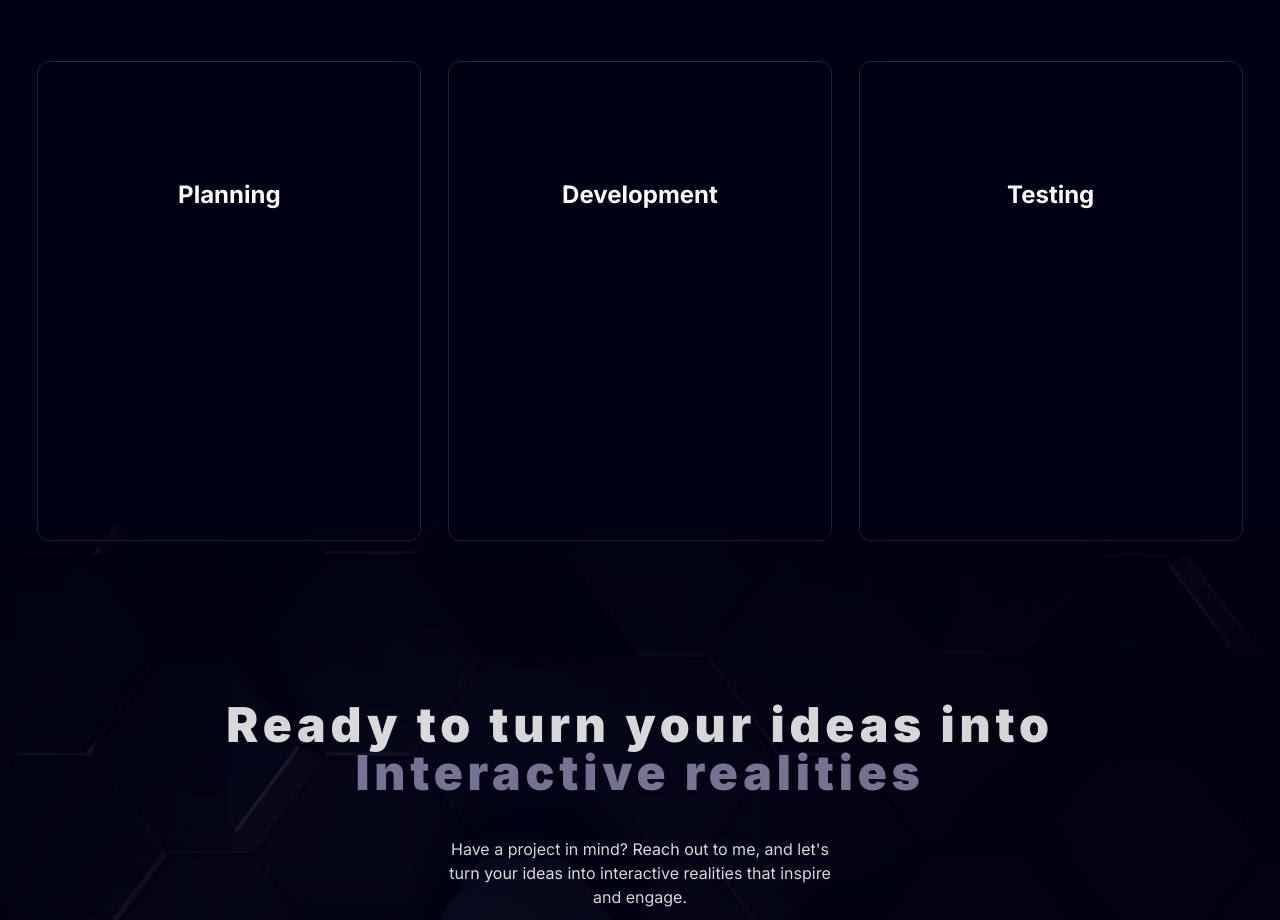
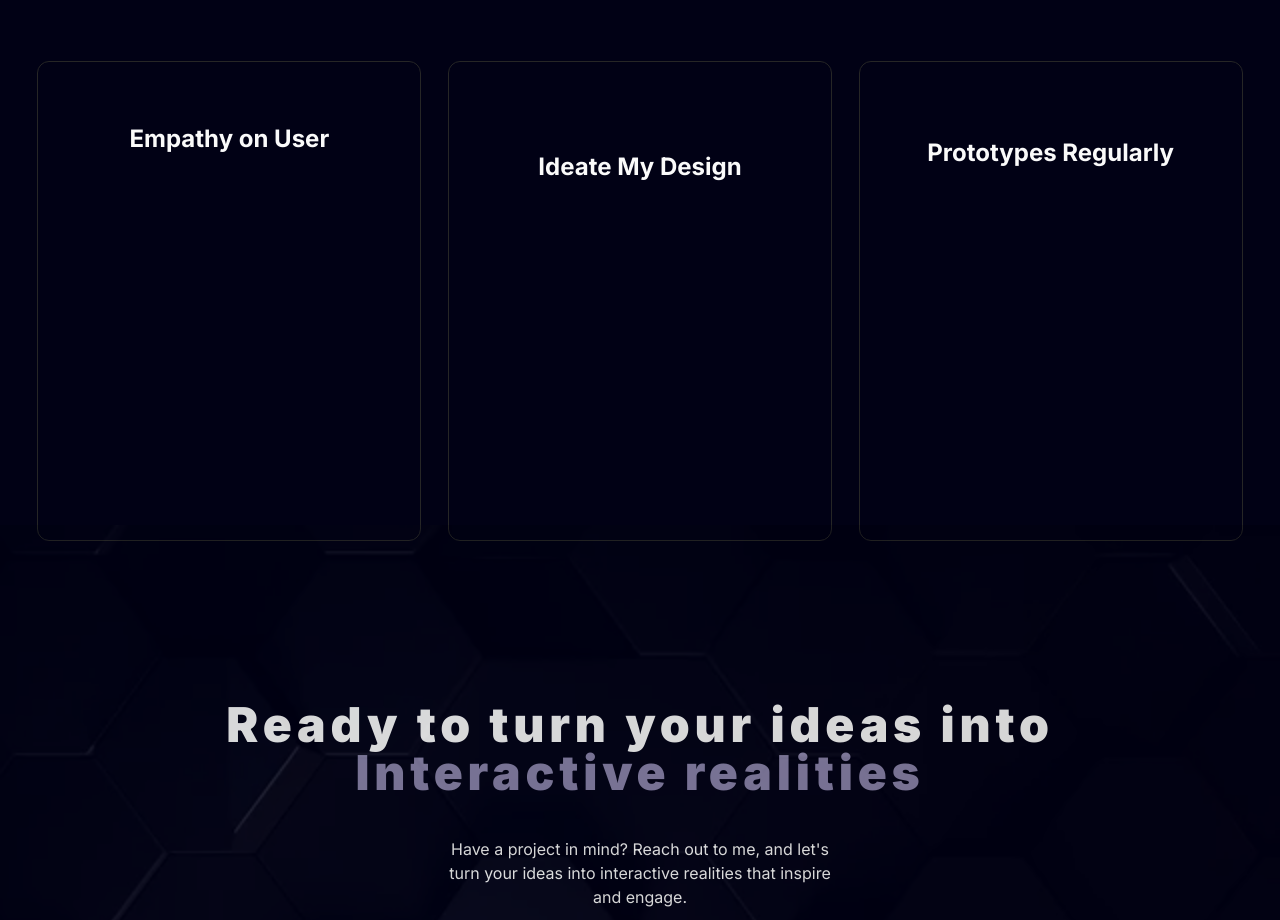
Before and after one commit to kasun-m-rathnayaka/kasun-s-developer-portfolio, a Next.js app: page / in a window 1280 px wide. Shown: the part 6240-7160 px from the top of the page. Built offline with nearby package versions, Linux system fonts and the light colour scheme.

Commit message:
Refactor MyApproach component to update approach titles and descriptions

```diff
--- a/components/MyApproach.tsx
+++ b/components/MyApproach.tsx
@@ -3,7 +3,6 @@ import React from "react";
 import { AnimatePresence, motion } from "framer-motion";
 import { CanvasRevealEffect } from "@/components/ui/canvas-reveal-effect";
 import { approaches } from "@/data";
-import MagicButton from "./ui/MagicButton";
 
 const MyApproach = () => {
   return (
@@ -15,13 +14,13 @@ const MyApproach = () => {
         <p className="max-w-[900px] text-center">My development approach is uniquely focused on blending creativity with precision. I prioritize understanding the core needs of users, designing intuitive interfaces, and building scalable, high-performance solutions. By leveraging modern technologies and agile methodologies, I ensure each project is crafted with attention to detail, adaptability, and future growth in mind. This results in interactive and seamless digital experiences that stand out in both functionality and design.</p>
       </div>
       <div className="py-20 flex flex-col lg:flex-row items-center justify-center bg-white dark:bg-black w-full gap-4 mx-auto px-8">
-        <Card approach="Planning" title={approaches[0]}>
+        <Card approach="Empathy on User" title={approaches[0]}>
           <CanvasRevealEffect
             animationSpeed={5.1}
             containerClassName="bg-emerald-900"
           />
         </Card>
-        <Card approach="Development" title={approaches[1]}>
+        <Card approach="Ideate My Design" title={approaches[1]}>
           <CanvasRevealEffect
             animationSpeed={3}
             containerClassName="bg-black"
@@ -34,7 +33,7 @@ const MyApproach = () => {
           {/* Radial gradient for the cute fade */}
           <div className="absolute inset-0 [mask-image:radial-gradient(400px_at_center,white,transparent)] bg-black/50 dark:bg-black/90" />
         </Card>
-        <Card approach="Testing" title={approaches[2]}>
+        <Card approach="Prototypes Regularly" title={approaches[2]}>
           <CanvasRevealEffect
             animationSpeed={3}
             containerClassName="bg-sky-600"
--- a/data.ts
+++ b/data.ts
@@ -375,11 +375,11 @@ const techstack = [
 ];
 
 const approaches = [
-  "This phase involves defining project goals, gathering requirements from stakeholders, and conducting a feasibility study to ensure alignment on objectives, scope, timeline, and resources before development begins.",
+  "I prioritize empathy in my design process by deeply understanding users' needs, behaviors, and emotions. Through research and active listening, I create solutions that resonate with their experiences, ensuring a user-centered approach. This empathy-driven perspective leads to designs that are intuitive, meaningful, and truly impactful.",
 
-  "The development phase includes designing system architecture, coding core functionality, and integrating software components to ensure smooth operation and cohesion, transforming plans into a working software solution.",
+  "In my design process, I use ideation to generate and explore a wide range of creative ideas. This step allows me to brainstorm, sketch, and prototype multiple solutions, ensuring the final design is innovative, user-centered, and addresses key challenges effectively.",
 
-  "This step involves testing for bugs, deploying the software to production, and providing ongoing maintenance, ensuring reliability and continuous improvements based on user feedback and operational needs.",
+  "I use prototypes in my design process to visually communicate ideas, test functionality, and gather feedback. By creating interactive mockups, I refine the user experience and ensure that the design meets user needs, ultimately improving the final product before full-scale development.",
 ];
 
 const socialmedia = [
```
